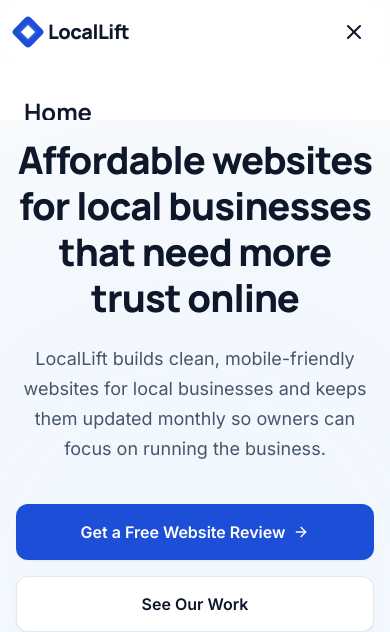
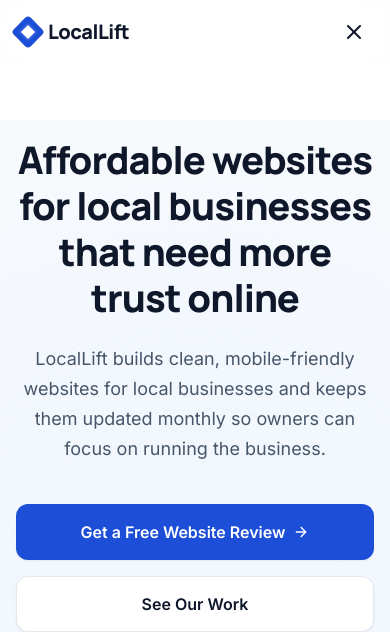
Before and after one commit to KunjTailor/LocalLift-Website, a Next.js app: page / in a window 390 px wide. Both pictures are taken after a click on the button "Toggle Menu". Shown: the top 632 px of the page. Built offline with nearby package versions, Linux system fonts and the light colour scheme.

Commit message:
upgrade mobile menu ui

```diff
--- a/components/layout/Header.tsx
+++ b/components/layout/Header.tsx
@@ -3,7 +3,7 @@
 import * as React from 'react';
 import Link from 'next/link';
 import { usePathname } from 'next/navigation';
-import { Menu, X } from 'lucide-react';
+import { Menu, X, ChevronRight } from 'lucide-react';
 import { motion, AnimatePresence } from 'framer-motion';
 import { Button } from '@/components/ui/Button';
 import { cn } from '@/lib/utils';
@@ -107,14 +107,17 @@ export function Header() {
             transition={{ duration: 0.2, ease: 'easeOut' }}
             className="fixed inset-0 z-40 bg-white/95 backdrop-blur-md pt-24 px-6 pb-6 overflow-y-auto lg:hidden flex flex-col"
           >
-            <div className="flex flex-col space-y-6 flex-grow">
+            <div className="flex flex-col flex-grow mt-4">
               {links.map((link) => (
                 <Link
                   key={link.name}
                   href={link.href}
-                  className="text-2xl font-sans font-bold text-lift-navy border-b border-border-color pb-4"
+                  className="flex items-center justify-between py-5 border-b border-border-color group"
                 >
-                  {link.name}
+                  <span className="text-3xl font-sans font-bold text-lift-navy group-hover:text-lift-blue transition-colors">
+                    {link.name}
+                  </span>
+                  <ChevronRight className="w-6 h-6 text-muted-slate group-hover:text-lift-blue transition-colors" />
                 </Link>
               ))}
             </div>
```
